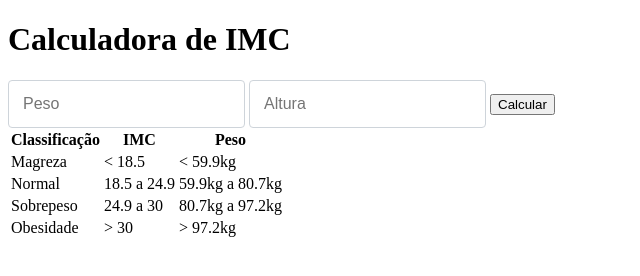
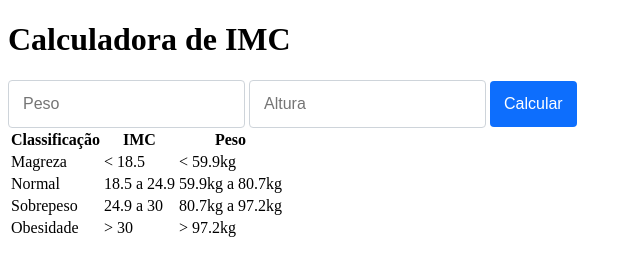
Before and after one commit to Macximusselbach/IMC-Calculator, a plain HTML site: page index.html in a window 1280 px wide. Shown: the whole page, without its empty margins (0-640 px from the left). Drawn offline with Linux system fonts and the light colour scheme.

Commit message:
Criando classe para o botão.
Co-authored-by: Vinicius Pretto da Silva <vini.prettodasilva@hotmail.com>

```diff
--- a/index.html
+++ b/index.html
@@ -15,7 +15,7 @@
     <form id="form">
         <input type="text" id="peso" class="input" placeholder="Peso" required>
         <input type="text" id="altura" class="input" placeholder="Altura" required>
-        <button type="submit" id="calcular">Calcular</button>
+        <button type="submit" id="calcular" class="botao">Calcular</button>
     </form>
 
     <table>
--- a/styles.css
+++ b/styles.css
@@ -8,3 +8,14 @@
     border-color: #CED4DA;
     border-radius: 4px;
 }
+
+.botao {
+    font-size: 16px;
+    padding: 14px;
+    font-family: Arial, sans-serif;
+    color: #FFFFFF;
+    border-radius: 4px;
+    background-color: #0D6EFD;
+    border: none;
+    border-radius: 4px;
+}
```
